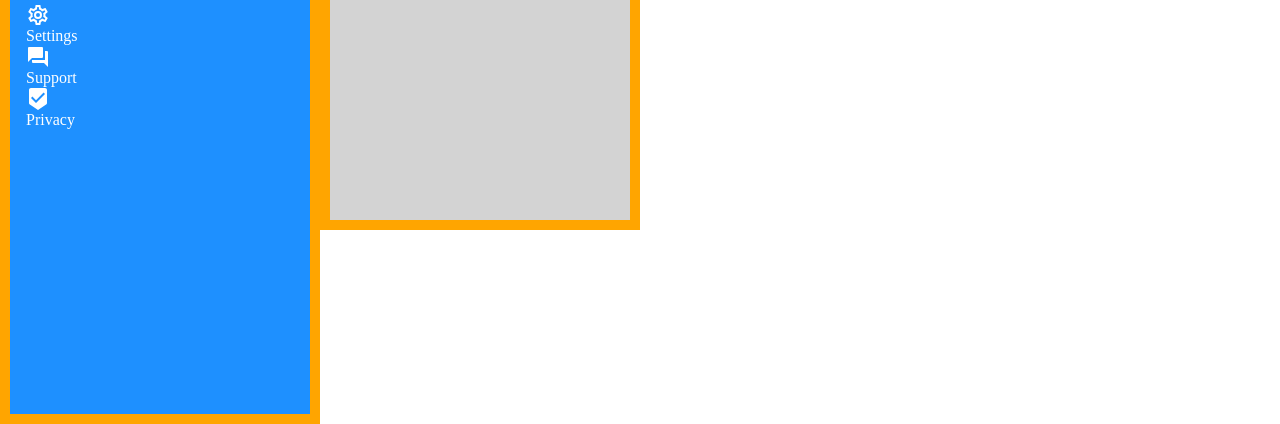
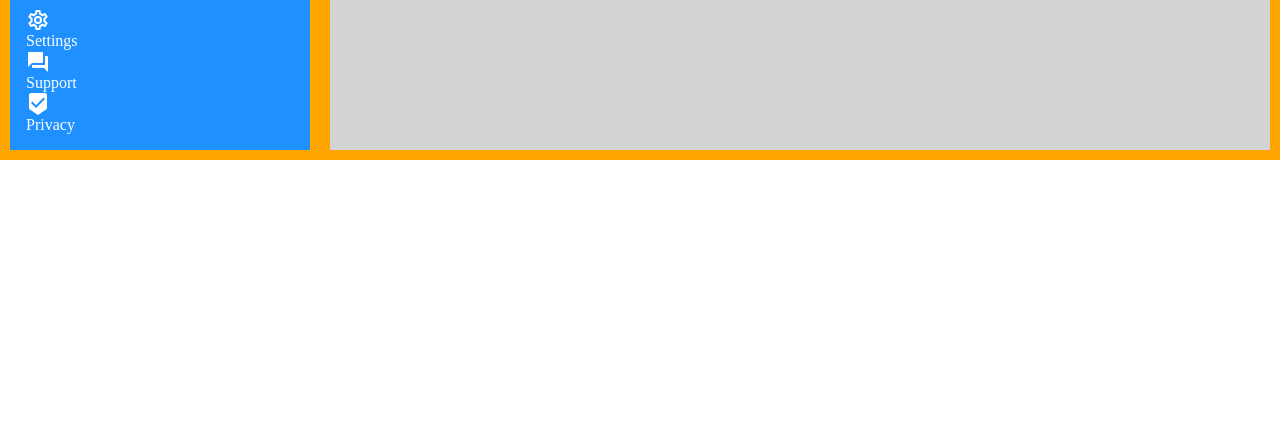
Before and after one commit to SiddhantG11/AdminDashboard, a plain HTML site: page index.html in a window 1280 px wide. Shown: the part 376-800 px from the top of the page. Drawn offline with Linux system fonts and the light colour scheme.

Commit message:
made projects section span 3 columns and removed flex items from sidebar

```diff
--- a/style.css
+++ b/style.css
@@ -6,11 +6,13 @@
 .container {
   display: grid;
   grid-template-columns: repeat(4, 1fr);
-  width: 100vw;
-  min-height: 100vh;
 }
-.sidebar-elements , .sidebar {
-  display: flex;
+.sidebar {
+  display: grid;
+  grid-template-rows: repeat(2,1fr);
+  grid-row: span 2;
+  background-color: #1e90ff;
+  color: #fff;
 }
 
 .header,
@@ -22,12 +24,7 @@
 .header {
   grid-column: span 3;
 }
-.sidebar {
-  grid-row: 1 / span 3;
-  background-color: #1e90ff;
-  color: #fff;
-  flex-direction: column;
-}
+
 
 .sidebar-heading {
   font-size: 2rem;
@@ -55,7 +52,5 @@
 
 .main-content {
   background-color: #d3d3d3;
-  display: grid;
-  grid-template-columns: repeat(3, 1fr);
-  grid-template-rows: repeat(4, 1fr);
+  grid-column: span 3;
 }
```
